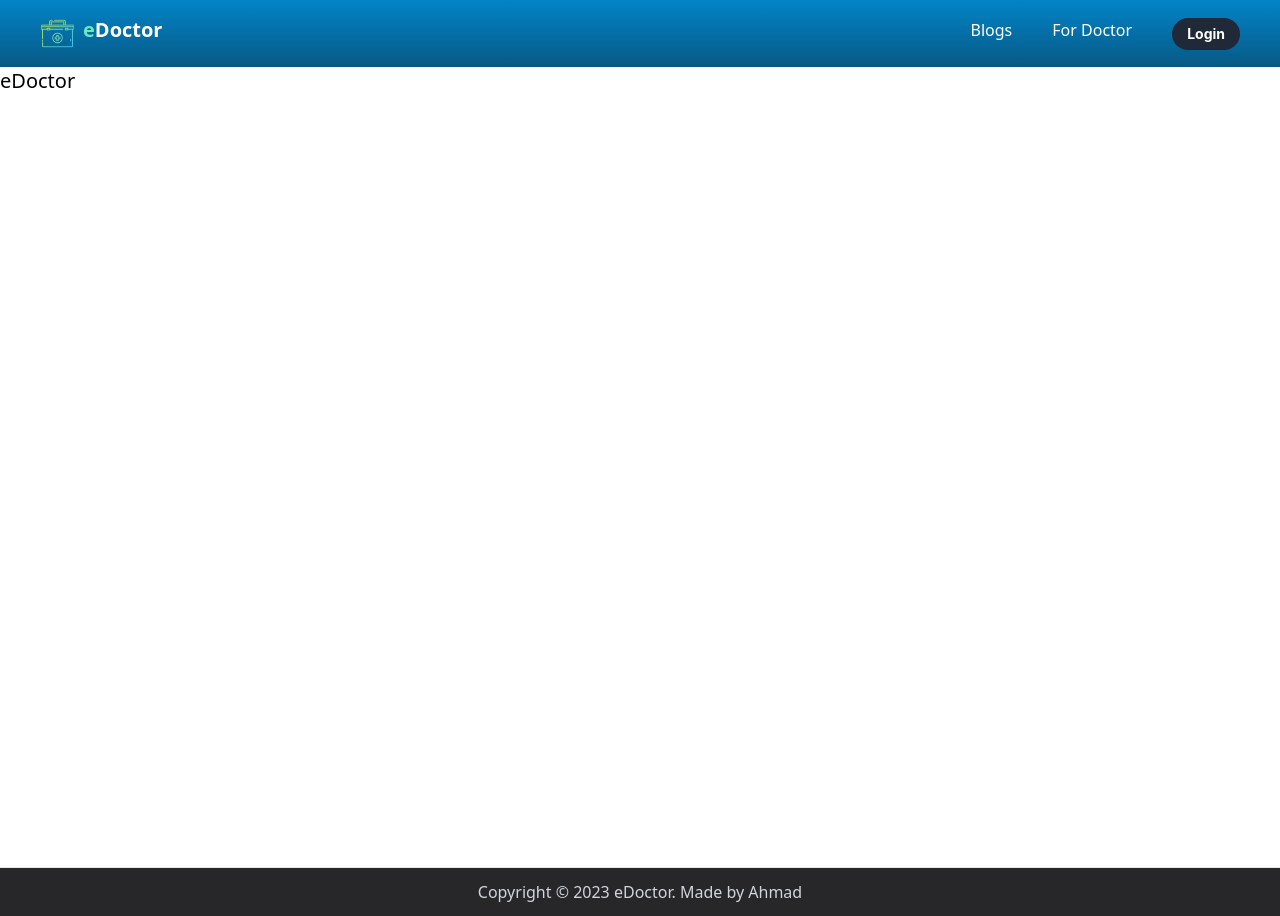
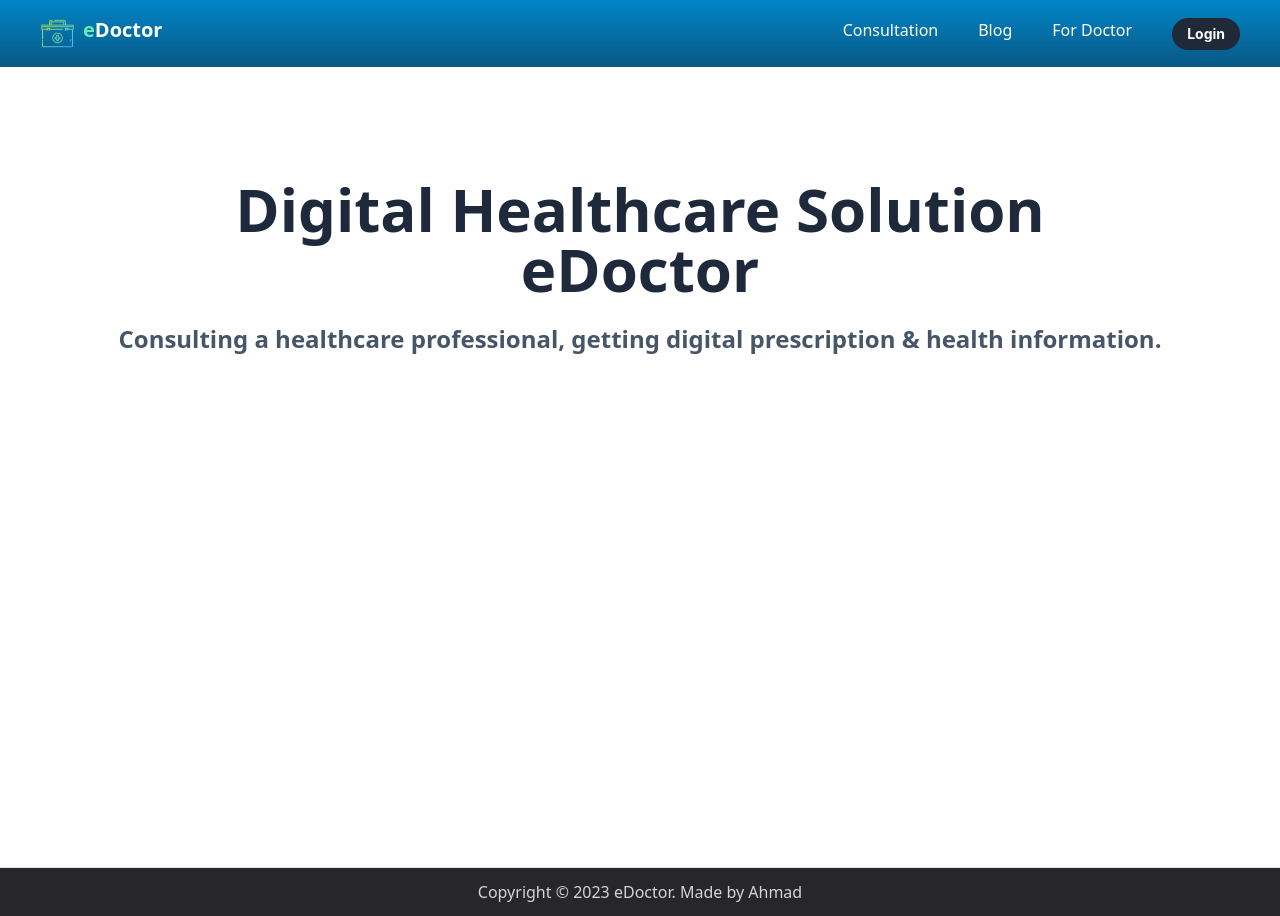
Before and after one commit to ahmadhossain/e-doctor-next, a Next.js app: page / in a window 1280 px wide. Built offline with nearby package versions, Linux system fonts and the light colour scheme; no server answers.

Commit message:
Landing page ui

```diff
--- a/src/components/Nav.tsx
+++ b/src/components/Nav.tsx
@@ -4,15 +4,18 @@ import Image from "next/image";
 
 import logo from "../../public/images/logo.png";
 import { Button } from "antd";
+import { useRouter } from "next/router";
 
 const Nav = () => {
   //   const session =  getServerSession(options);
+  const router = useRouter();
+  const curr = router.pathname;
   const { data: session } = useSession();
 
   return (
     <header className="bg-gradient-to-b from-sky-600 to-sky-800 font-medium text-white">
       <nav className="flex justify-between items-center w-full px-10 py-4">
-        <Link href="/">
+        <Link className="hover:text-white" href="/">
           <div className="flex gap-2">
             <Image width={35} src={logo} alt="logo" />
             <div className="text-xl font-semibold">
@@ -21,8 +24,24 @@ const Nav = () => {
           </div>
         </Link>
         <div className="flex gap-10">
-          <Link href="/blogs">Blogs</Link>
-          <Link href="/doctor">For Doctor</Link>
+          <Link
+            className={`${curr == "/specialities" && "text-green-400"}`}
+            href="/specialities"
+          >
+            Consultation
+          </Link>
+          <Link
+            className={`${curr == "/blog" && "text-green-400"}`}
+            href="/blog"
+          >
+            Blog
+          </Link>
+          <Link
+            className={`${curr == "/doctor" && "text-green-400"}`}
+            href="/doctor"
+          >
+            For Doctor
+          </Link>
           {session ? (
             <Link href="/api/auth/signout?callbackUrl=/">
               <Button className="bg-green-600 text-white font-bold border-none rounded-full">
--- a/src/pages/doctor.tsx
+++ b/src/pages/doctor.tsx
@@ -10,7 +10,7 @@ const doctor = () => {
       </h1>
       <h3>Join the digital healthcare.</h3>
       <Link href={"/register"}>
-        <Button className="bg-emerald-500 rounded-full text-white font-bold">
+        <Button size="large" className="bg-emerald-500 text-white font-bold">
           Sign up now
         </Button>
       </Link>
--- a/src/pages/index.tsx
+++ b/src/pages/index.tsx
@@ -6,5 +6,16 @@ const inter = Inter({ subsets: ["latin"] });
 export default function Home() {
   const { data } = useSession();
   console.log("data useSession", data);
-  return <main className="h-screen text-xl">eDoctor</main>;
+
+  return (
+    <main className="h-screen text-xl text-center ">
+      <h1 className="pt-28">
+        Digital Healthcare Solution <br /> eDoctor
+      </h1>
+      <h3 className="text-slate-600">
+        Consulting a healthcare professional, getting digital prescription &
+        health information.
+      </h3>
+    </main>
+  );
 }
--- /dev/null
+++ b/src/pages/specialities/index.tsx
@@ -0,0 +1,17 @@
+import React from "react";
+
+const SpecialityPage = () => {
+  return (
+    <div className="h-screen px-10 pt-8">
+      <h2>Please select a speciality</h2>
+      <div className="border rounded-lg w-fit px-10 py-3">
+        <div className="font-semibold text-2xl pb-3">General Physician</div>
+        <div className="text-slate-500">
+          Cold,flu,fever,vomiting,infections,headaches etc.
+        </div>
+      </div>
+    </div>
+  );
+};
+
+export default SpecialityPage;
--- a/src/styles/globals.css
+++ b/src/styles/globals.css
@@ -4,11 +4,15 @@
 
 @layer base {
   h1,
+  h2,
   h3 {
-    @apply text-zinc-700 py-3;
+    @apply text-slate-800 py-3;
   }
   h1 {
-    @apply font-bold text-5xl;
+    @apply font-bold text-6xl;
+  }
+  h2 {
+    @apply text-4xl font-bold;
   }
   h3 {
     @apply font-semibold text-2xl;
```
